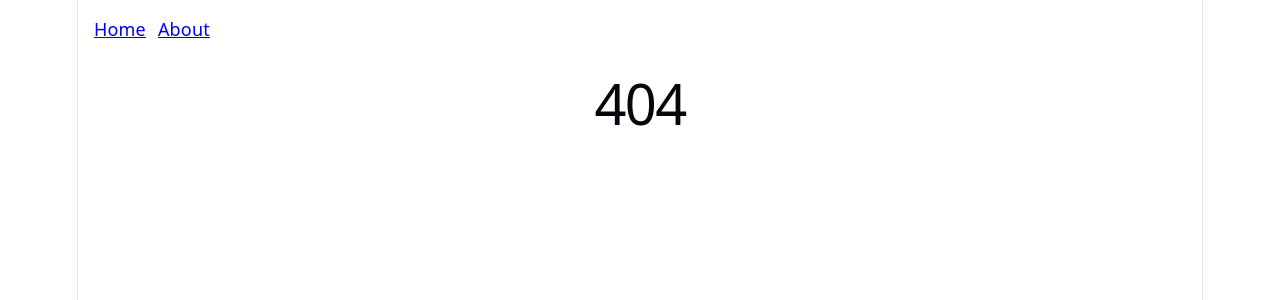
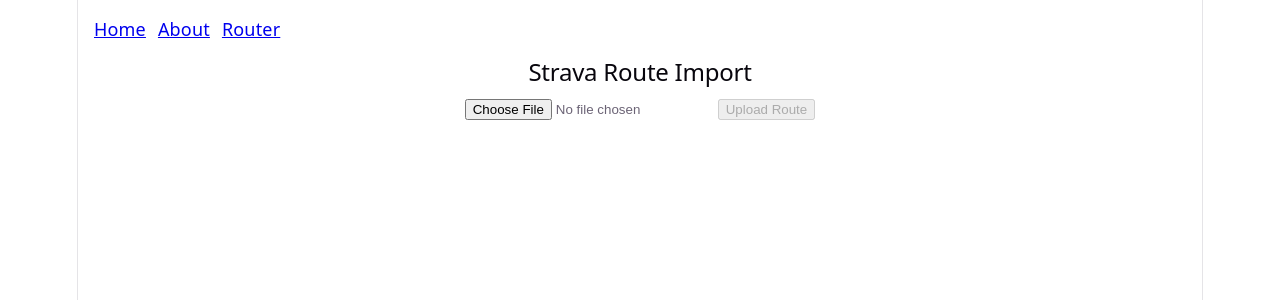
Before and after one commit to s0urcedev/gui-weather-app-trail-runners, a React (Vite) app: page /route in a window 1280 px wide. Before the commit this address had no page. Shown: the top 300 px of the page. Built offline with nearby package versions, Linux system fonts and the light colour scheme.

Commit message:
Implemented initial route upload feature to route page.

```diff
--- a/src/App.tsx
+++ b/src/App.tsx
@@ -1,6 +1,7 @@
 import { Link, Route, Routes } from 'react-router-dom'
 import AboutPage from './pages/AboutPage'
 import HomePage from './pages/HomePage'
+import RoutePage from './pages/RoutePage'
 import './App.css'
 
 function App() {
@@ -9,11 +10,13 @@ function App() {
       <nav style={{ display: 'flex', gap: 12, padding: 16 }}>
         <Link to="/">Home</Link>
         <Link to="/about">About</Link>
+        <Link to="/route">Router</Link>
       </nav>
 
       <Routes>
         <Route path="/" element={<HomePage />} />
         <Route path="/about" element={<AboutPage />} />
+        <Route path="/route" element={<RoutePage />} />
         <Route path="*" element={<h1>404</h1>} />
       </Routes>
     </>
--- /dev/null
+++ b/src/pages/RoutePage.tsx
@@ -0,0 +1,38 @@
+import { useState } from 'react'
+import type { ChangeEvent } from 'react'
+
+function RoutePage() {
+  const [selectedFile, setSelectedFile] = useState<File | null>(null);
+
+  const handleFileChange = (event: ChangeEvent<HTMLInputElement>) => {
+    const file = event.target.files?.[0];
+    if (file) {
+      setSelectedFile(file);
+      console.log("File selected: ", file.name);
+    }
+  };
+
+  const upload = () => {
+    if (!selectedFile) {
+      alert("Only GPX files can be uploaded.");
+      return;
+    }
+
+    alert('Ready to upload');
+  };
+
+  return (
+    <div className="App">
+      <h2>Strava Route Import</h2>
+
+      <div className="Upload-Container">
+        <input type="file" accept=".gpx" onChange={handleFileChange}/>
+        <button onClick={upload} disabled={!selectedFile}>
+          Upload Route
+        </button>
+      </div>
+    </div>
+  )
+}
+
+export default RoutePage
```
Also changed, not shown: 1 other file (tests, documents, lock files or other folders).
